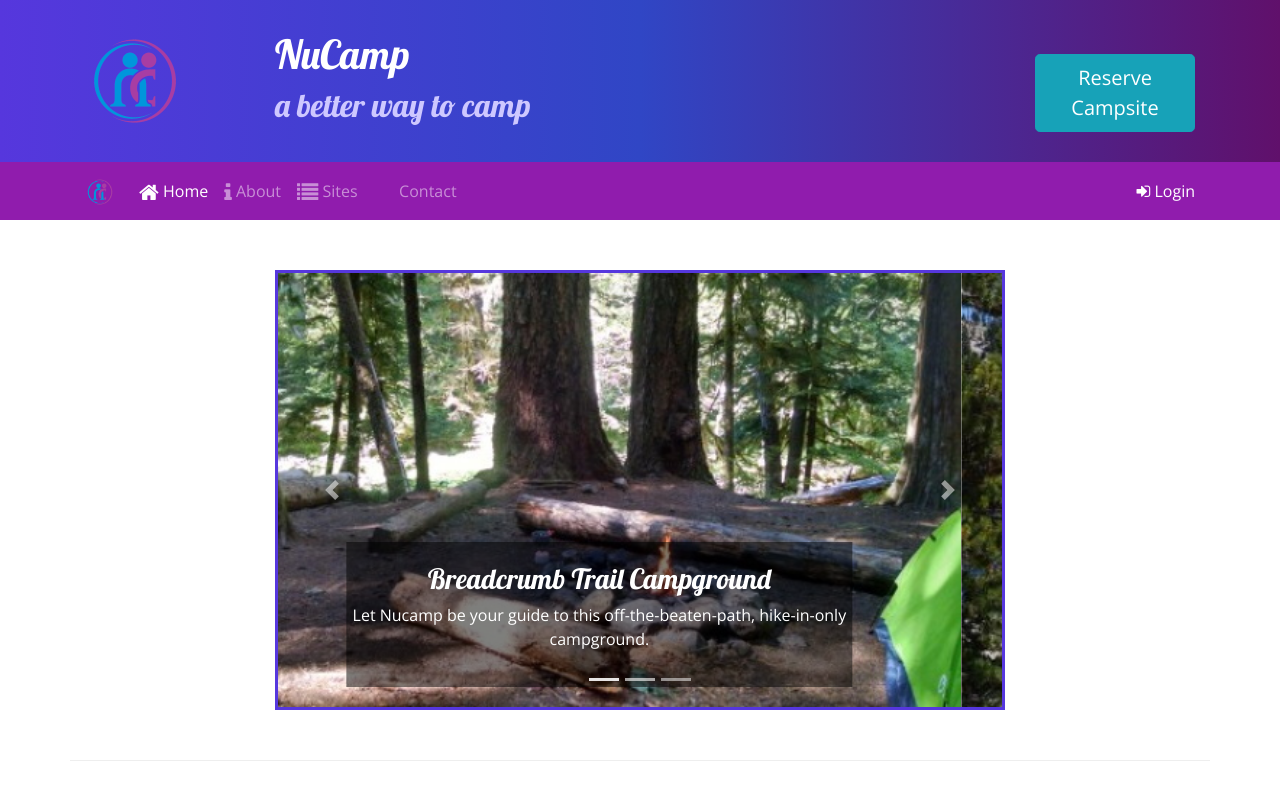
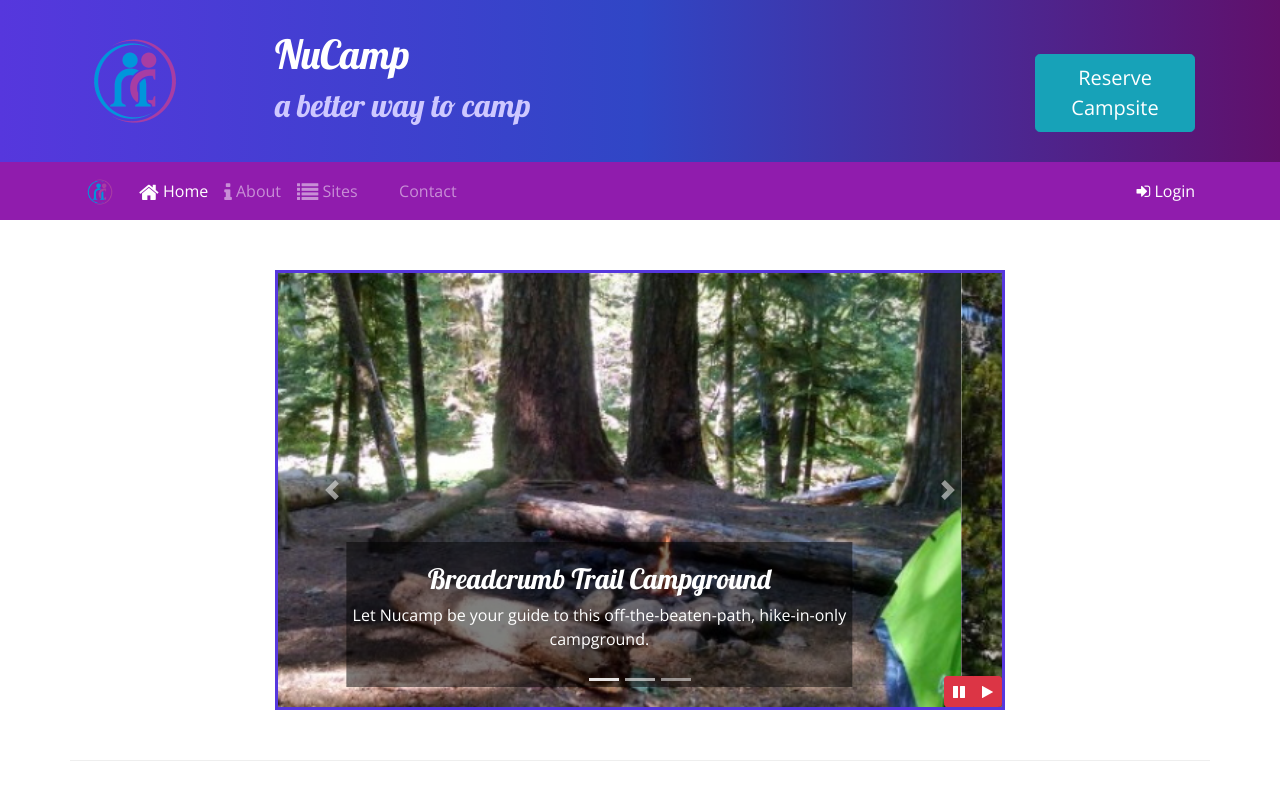
Before and after one commit to mnajjar2008/camp, a website: page index.html in a window 1280 px wide. Shown: the top 800 px of the page. Drawn offline with nearby package versions, Linux system fonts and the light colour scheme.

Commit message:
Bootstrap and jQuery Part 1

```diff
--- a/css/styles.css
+++ b/css/styles.css
@@ -48,3 +48,9 @@ a:hover {
 .carousel {
     border: solid #5637dd;
 }
+#carouselButton {
+    position: absolute;
+    right: 0;
+    bottom: 0;
+    z-index: 100;
+}
--- a/index.html
+++ b/index.html
@@ -189,6 +189,14 @@
                             <span class="carousel-control-next-icon"></span>
                             <span class="sr-only">Next</span>
                         </a>
+                        <div class="btn-group" id="carouselButton">
+                            <button class="btn btn-danger btn-sm" id="carouselPause">
+                                <i class="fa fa-pause"></i>
+                            </button>
+                            <button class="btn btn-danger btn-sm" id="carouselPlay">
+                                <i class="fa fa-play"></i>
+                            </button>
+                        </div>
                     </div>
                 </div>
             </div>
@@ -269,5 +277,16 @@
         <script src="node_modules/jquery/dist/jquery.slim.min.js"></script>
         <script src="node_modules/popper.js/dist/umd/popper.min.js"></script>
         <script src="node_modules/bootstrap/dist/js/bootstrap.min.js"></script>
+        <script>
+            $(function () {
+                $('.carousel').carousel({ interval: 2000, pause: 'false' });
+                $('#carouselPause').click(function () {
+                    $('.carousel').carousel('pause');
+                });
+                $('#carouselPlay').click(function () {
+                    $('.carousel').carousel('cycle');
+                });
+            });
+        </script>
     </body>
 </html>
```
